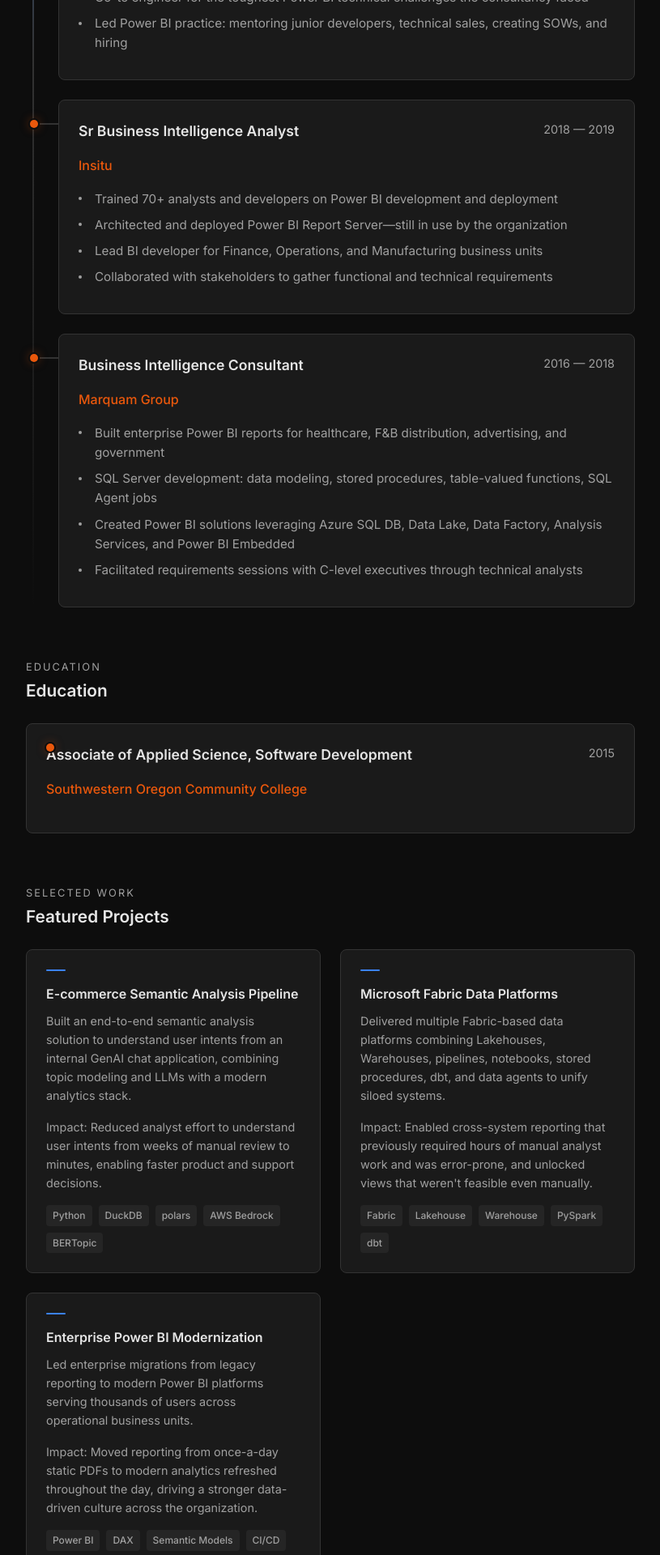
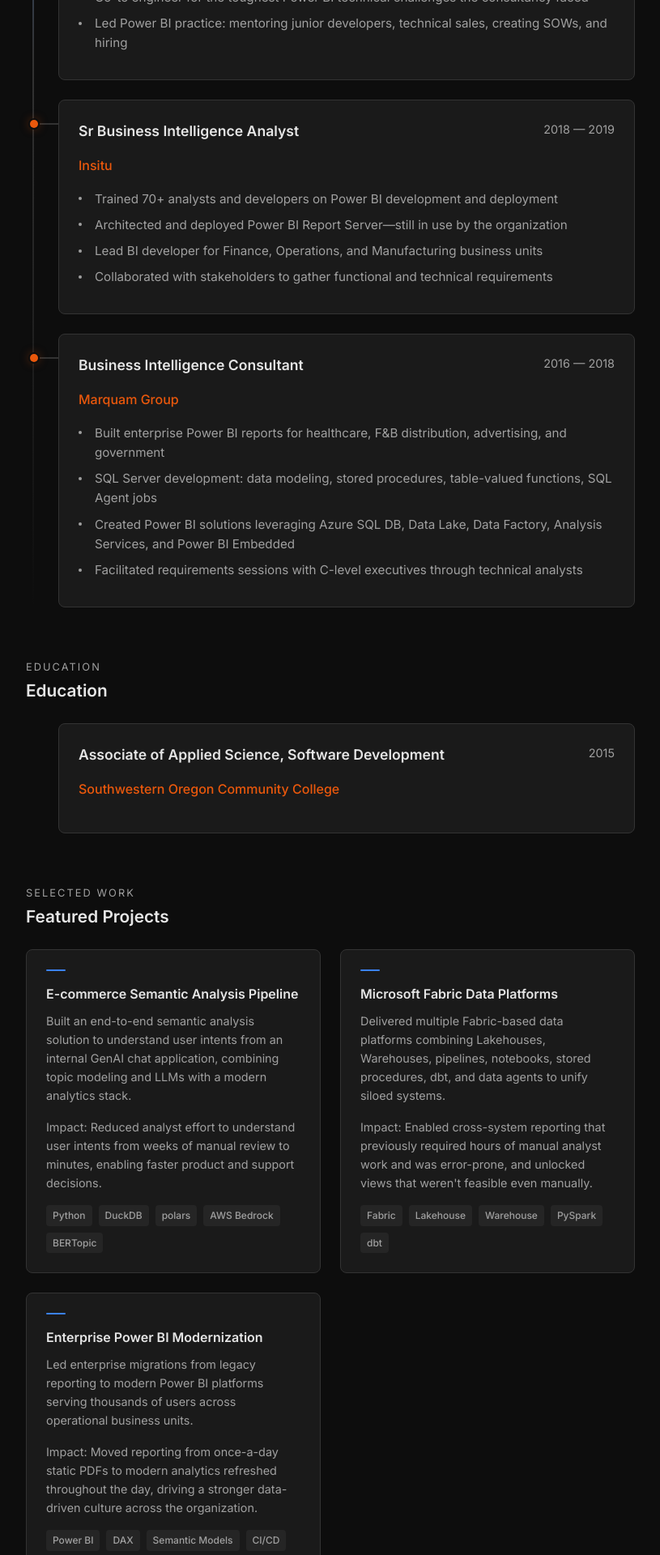
Before and after one commit to crazy-treyn/crazy-treyn.github.io, a Jekyll site: the page built from index.md, in a window 1280 px wide. Shown: the part 2117-4037 px from the top of the page at 81% size, without its empty margins (232-1047 px from the left). Built offline with Jekyll 4.4.1, drawn with Linux system fonts in a browser that asks for light colours.

Commit message:
Fix Education card: match width with Experience, hide timeline elements

```diff
--- a/assets/css/style.css
+++ b/assets/css/style.css
@@ -352,6 +352,13 @@ main {
   margin-bottom: 0;
 }
 
+/* Hide timeline elements for education section */
+.education-timeline::before,
+.education-timeline .experience-item::before,
+.education-timeline .experience-item::after {
+  display: none;
+}
+
 .experience-header {
   display: flex;
   justify-content: space-between;
--- a/index.md
+++ b/index.md
@@ -150,12 +150,14 @@ title: Trey Udy | Senior Data Engineer
   <section class="section" id="education">
     <p class="section-label">Education</p>
     <h2>Education</h2>
-    <div class="experience-item">
-      <div class="experience-header">
-        <h3>Associate of Applied Science, Software Development</h3>
-        <span class="date">2015</span>
+    <div class="experience-timeline education-timeline">
+      <div class="experience-item">
+        <div class="experience-header">
+          <h3>Associate of Applied Science, Software Development</h3>
+          <span class="date">2015</span>
+        </div>
+        <p class="experience-company">Southwestern Oregon Community College</p>
       </div>
-      <p class="experience-company">Southwestern Oregon Community College</p>
     </div>
   </section>
 
```
